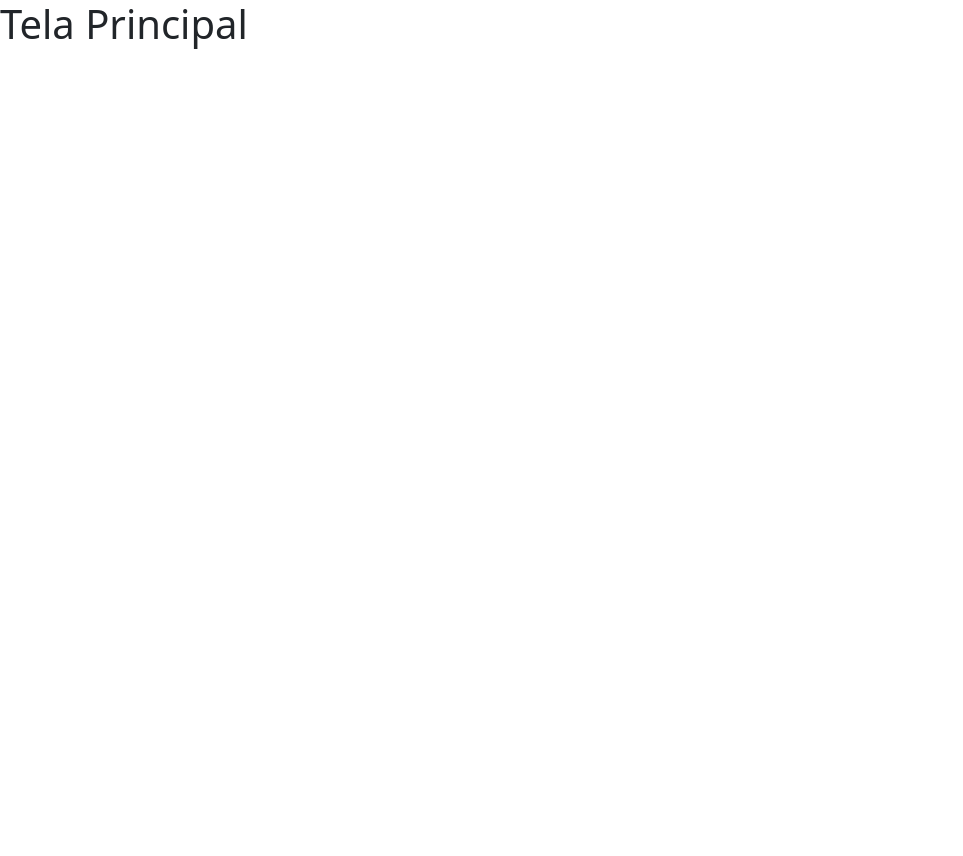
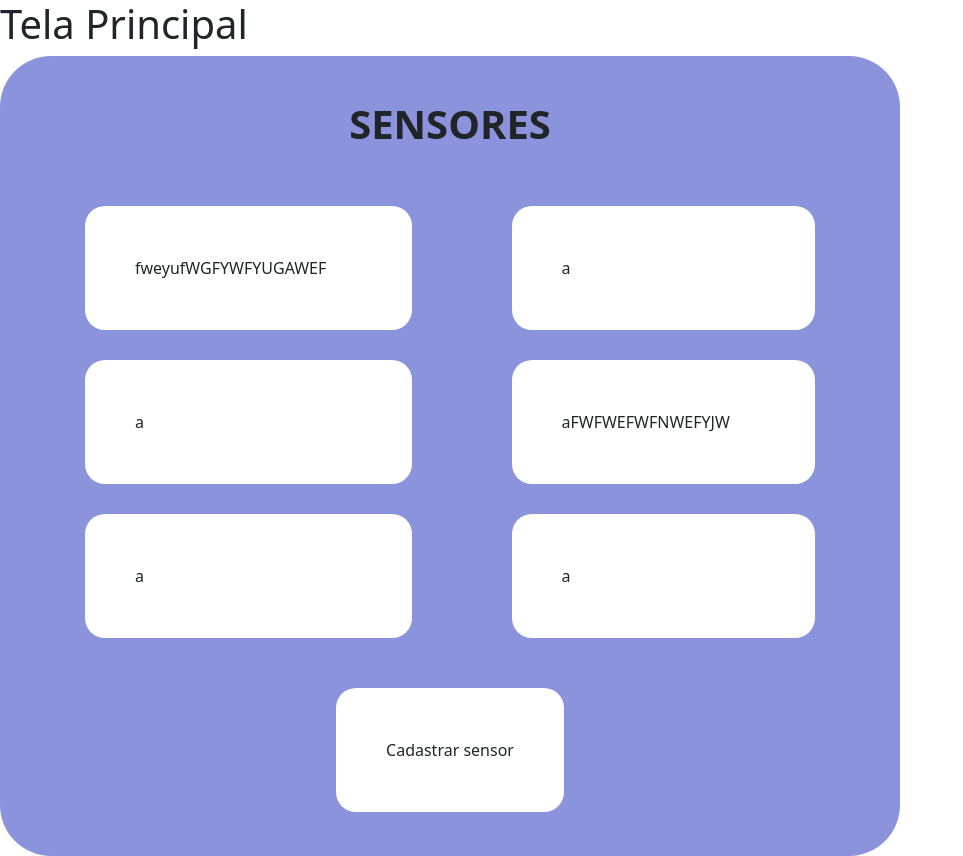
Before and after one commit to caiolborba-1/Gabarito--sa, a plain HTML site: page public/tela_inicial.html in a window 1280 px wide. Shown: the whole page, without its empty margins (0-963 px from the left). Before the commit the page ends 800 px from the top, so only its background shows below. Drawn offline with nearby package versions, Linux system fonts and the light colour scheme.

Commit message:
up - quadrados

```diff
--- a/assets/styles/styles.css
+++ b/assets/styles/styles.css
@@ -23,7 +23,40 @@
     color: white;
 }
 
+.b {
+    background-color: rgba(120, 130, 214, 0.863);
+    align-content: center;
+    height: 800px;
+    width: 900px;
+    justify-content: space-around;
+    border-radius: 51px;
+    padding: 35px;
+}
 
+.q{
+    display: grid;
+    grid-auto-flow: column;
+}
+
+.a {
+    display: flex;
+    justify-content: space-around;
+    flex-wrap: wrap;
+    align-content: center;
+}
+
+.c {
+    display: grid;
+    padding: 50px;
+    gap: 30px;
+}
+
+.qbranco {
+    background-color: white;
+    padding: 50px;
+    border-radius: 20px;
+    display: inline;
+}
 
 
 .im {
--- a/public/tela_inicial.html
+++ b/public/tela_inicial.html
@@ -26,5 +26,54 @@
 
     </footer>
 
+
+    <div class="b">
+
+          <div class="a"><h1><b>SENSORES</b></h1></div>
+
+
+        <div class="q">
+            <div class="c">
+            <div class="qbranco">
+                fweyufWGFYWFYUGAWEF
+            </div>
+
+            <div class="qbranco">
+                a
+            </div>
+
+            <div class="qbranco">
+                a
+            </div>
+
+
+        </div>
+
+        <div class="c">
+            <div class="qbranco">
+                a
+            </div>
+
+            <div class="qbranco">
+                aFWFWEFWFNWEFYJW
+            </div>
+
+            <div class="qbranco">
+                a
+            </div>
+
+
+        </div>
+
+        </div>
+
+        <div class="a">
+            <div class="qbranco">
+            Cadastrar sensor
+        </div>
+        </div>
+
+    </div>
+
 </body>
 </html>
```
